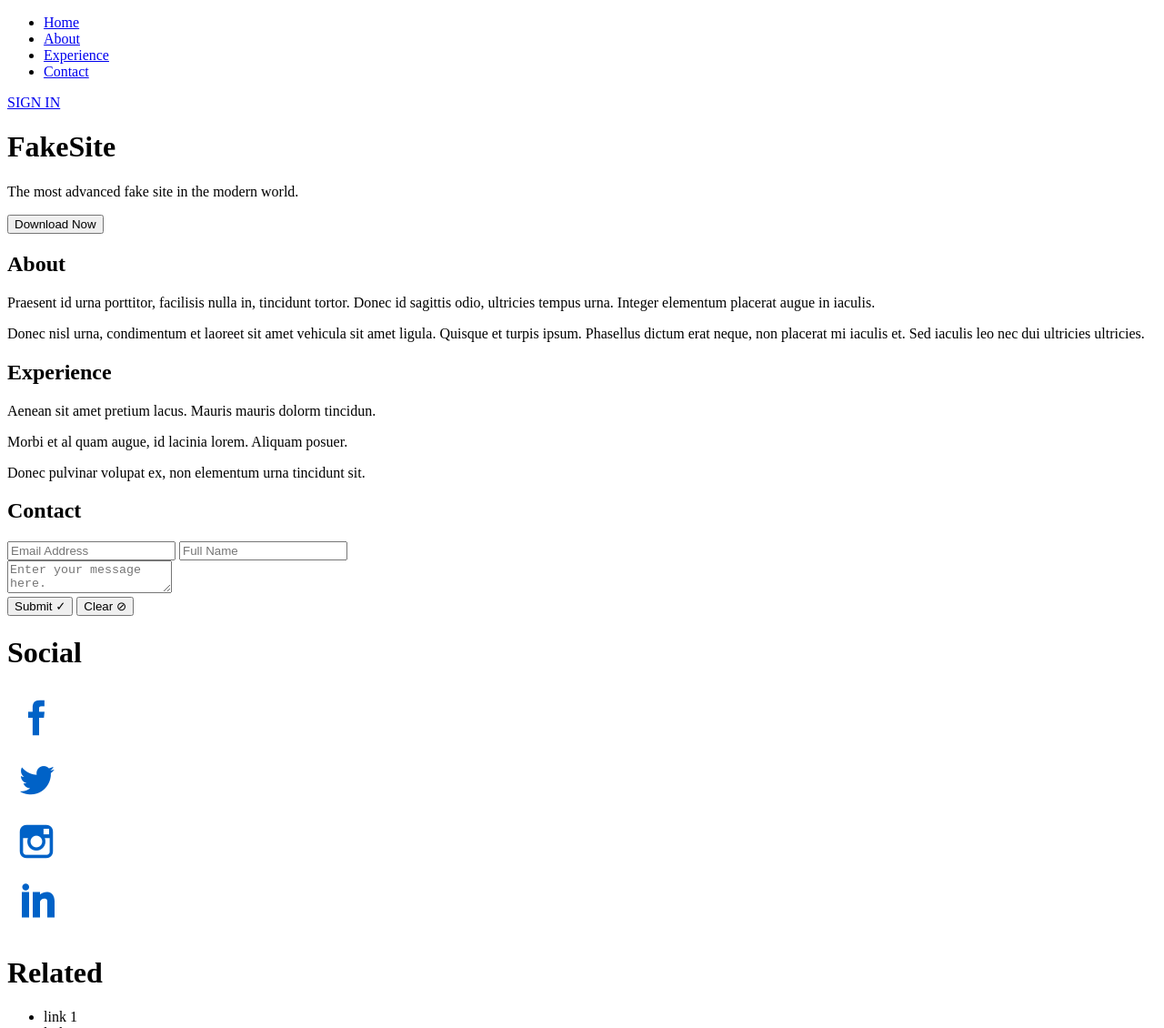
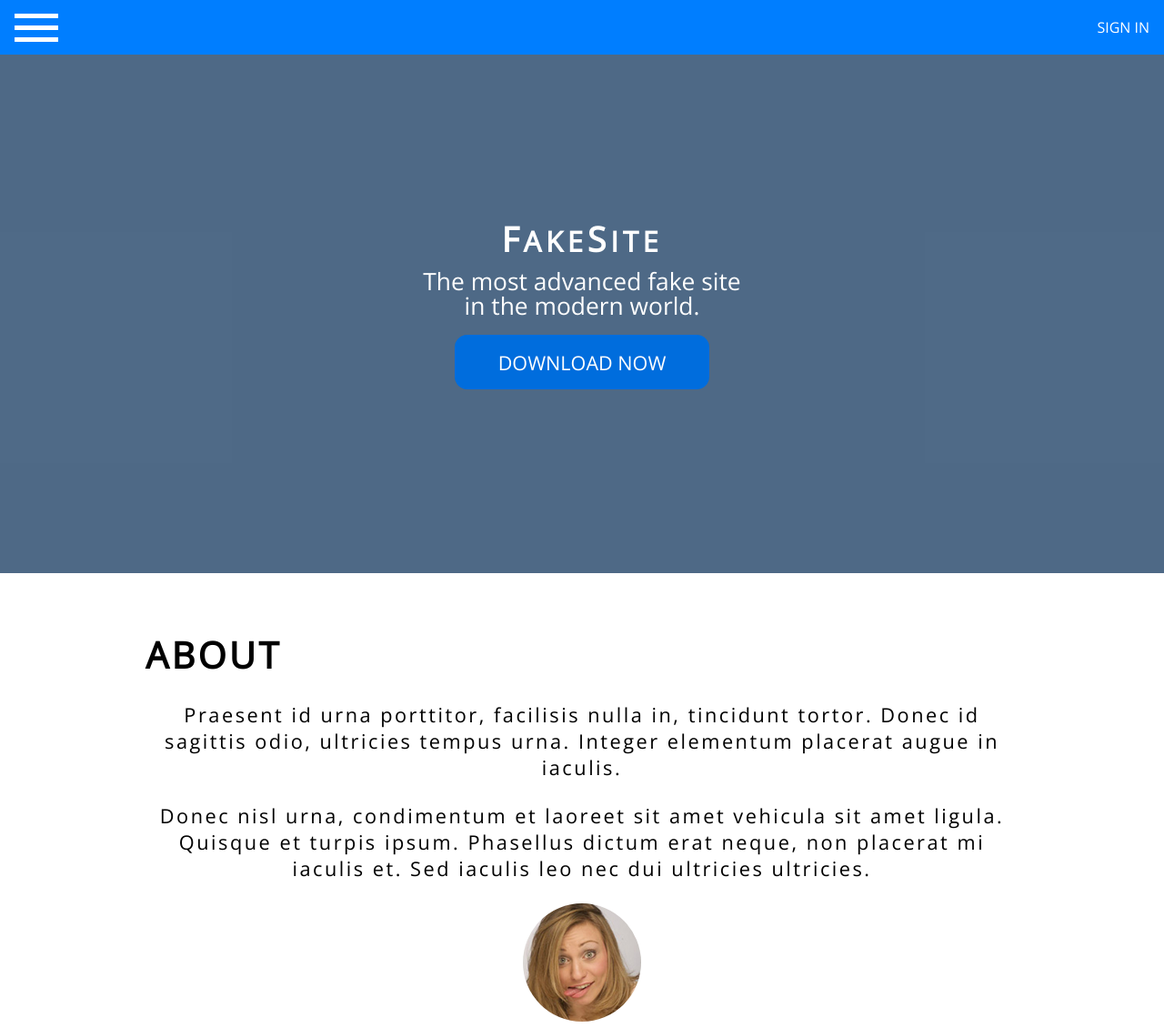
Before and after one commit to Jaygles/Fakesite, a plain HTML site: page index.html in a window 1280 px wide. Shown: the top 1130 px of the page at 91% size. Drawn offline with nearby package versions, Linux system fonts and the light colour scheme; the site is published under a folder, as on GitHub Pages, so addresses that start at the root find nothing.

Commit message:
Fixing filepaths

```diff
--- a/index.html
+++ b/index.html
@@ -10,12 +10,12 @@
 <meta name="author" content="Jacob Sullivan">
 
 <title>Fakesite v 1.0</title>
-<link rel="stylesheet" href="/css/styles.css" />
+<link rel="stylesheet" href="css/styles.css" />
 
-<noscript><link rel="stylesheet" href="/css/noscript-styles.css" /></noscript>
+<noscript><link rel="stylesheet" href="css/noscript-styles.css" /></noscript>
 
-<script type="text/javascript" src="/js/jquery-2.1.4.js"></script>
-<script type="text/javascript" src="/js/offcanvas.js"></script>
+<script type="text/javascript" src="js/jquery-2.1.4.js"></script>
+<script type="text/javascript" src="js/offcanvas.js"></script>
 
 </head>
 <body>
```
